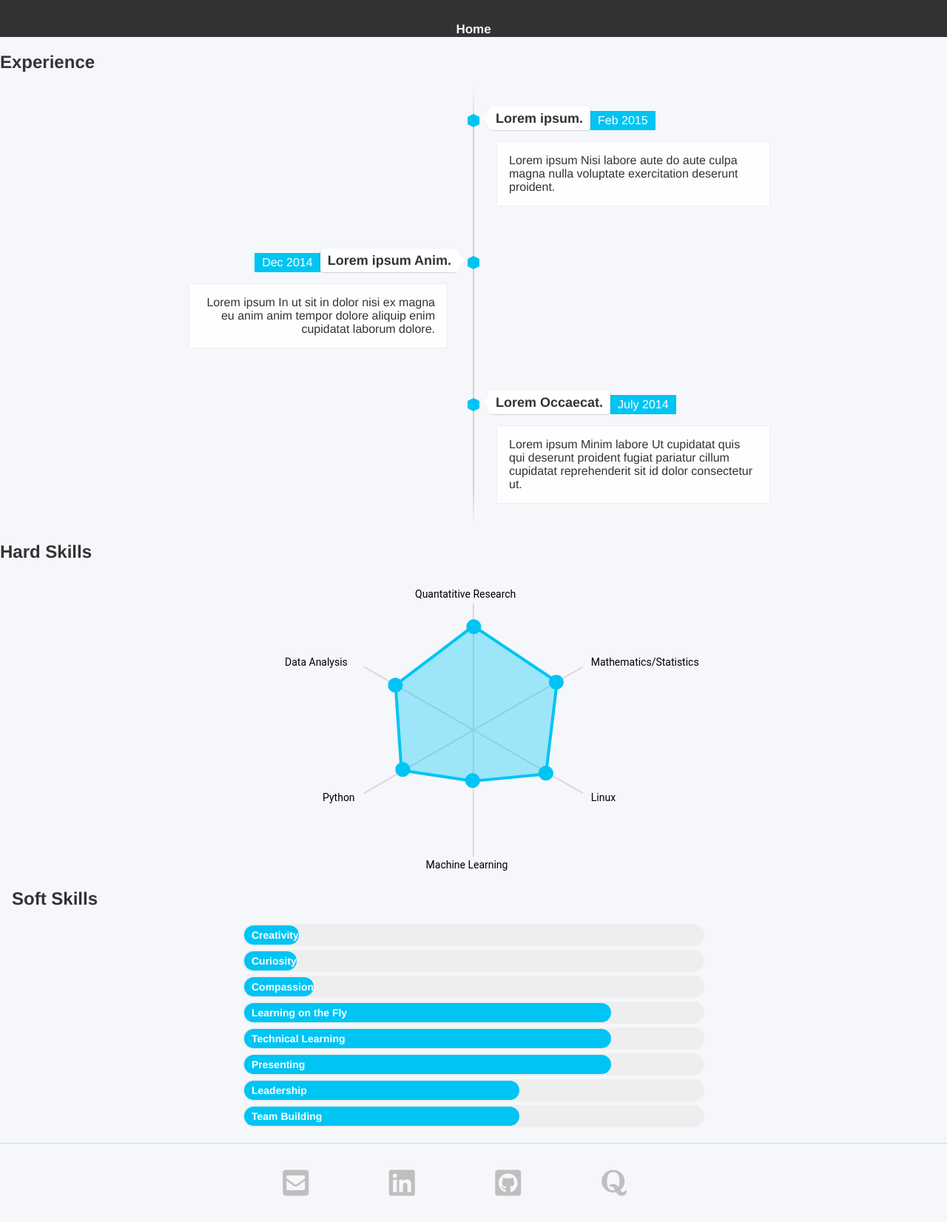
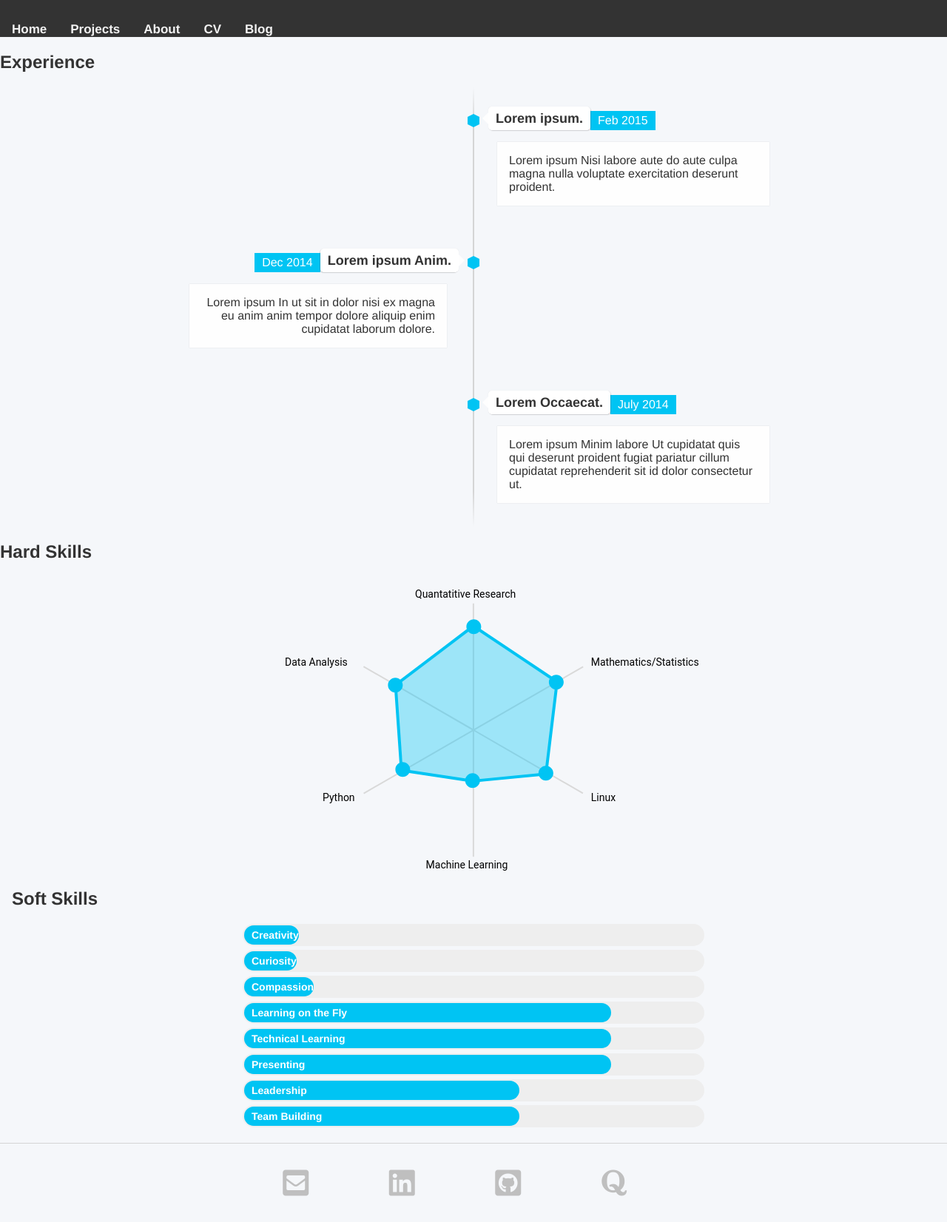
Before and after one commit to mayabenowitz/mayabenowitz.github.io, a Jekyll site: the page built from index.html, in a window 1280 px wide. Shown: the part 900-2552 px from the top of the page at 74% size. Built offline with Jekyll 4.4.1, drawn with Linux system fonts in a browser that asks for light colours; nearby versions of some CDN libraries.

Commit message:
Update main.css

```diff
--- a/css/main.css
+++ b/css/main.css
@@ -15,8 +15,9 @@
 }
 
 #navbar a {
-  float: center;
+  float: left;
   display: block;
+  display: inline-block;
   color: #f2f2f2;
   text-align: center;
   padding: 14px 16px;
```
